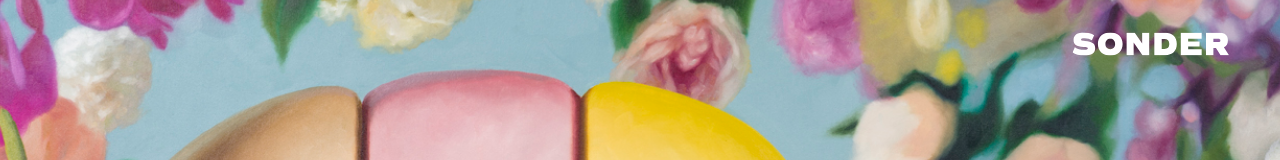
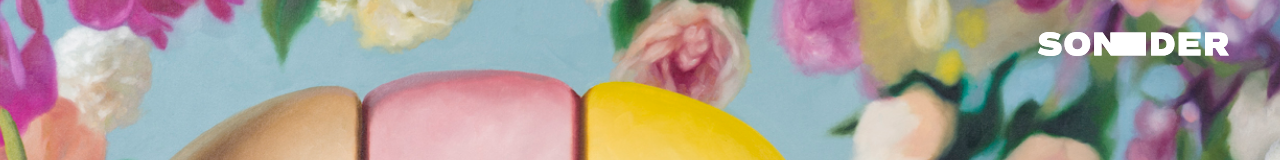
Before and after one commit to reddoorla/gallerysonder, a SvelteKit app: page /home-test in a window 1280 px wide. Shown: the top 160 px of the page. Built offline with nearby package versions, Linux system fonts and the light colour scheme; some icons are missing; a web font is replaced by a local one.

Commit message:
rotating logo

```diff
--- /dev/null
+++ b/src/lib/components/RotatingLogo.svelte
@@ -0,0 +1,47 @@
+<script lang="ts">
+    import logo from "$lib/assets/icons/sonderBaseLogo.svg"
+    import logoExtendedO from "$lib/assets/icons/sonderLogosExtended/SONDER_O.svg"
+    import logoExtendedN from "$lib/assets/icons/sonderLogosExtended/SONDER_N.svg"
+    import logoExtendedD from "$lib/assets/icons/sonderLogosExtended/SONDER_D.svg"
+    import logoExtendedE from "$lib/assets/icons/sonderLogosExtended/SONDER_E.svg"
+    import logoExtendedR from "$lib/assets/icons/sonderLogosExtended/SONDER_R.svg"
+
+    import { fade } from 'svelte/transition';
+
+	import { onMount } from "svelte";
+
+    const logoArray = [logoExtendedO, logoExtendedN, logoExtendedD, logoExtendedE, logoExtendedR]
+
+    let activeLogoIndex = 0;
+
+
+    onMount(()=>{
+            let logoInterval = setInterval(()=>{
+                    if(activeLogoIndex<logoArray.length-1){
+                        activeLogoIndex++;
+                    }else{
+                        activeLogoIndex = 0;
+                    }
+                },4000)
+
+
+        }
+
+    )
+</script>
+<div class="relative {$$props.class || ''}">
+{#key activeLogoIndex}
+<img
+    src={logoArray[activeLogoIndex]}
+    alt="sonder logo"
+    class={$$props.class || ''}
+    in:fade={{duration:400, delay:400}}
+    out:fade={{duration:400}}
+/>
+{/key}
+    <img
+        src={logoArray[activeLogoIndex]}
+        alt="sonder logo"
+        class="absolute top-0 left-0  {$$props.class || ''}"
+    />
+</div>
--- a/src/routes/home-test/+page.svelte
+++ b/src/routes/home-test/+page.svelte
@@ -2,6 +2,8 @@
     import { FontAwesomeIcon} from '@fortawesome/svelte-fontawesome'
     import { faBars, faPlayCircle, faQuoteLeft, faVolumeHigh } from '@fortawesome/free-solid-svg-icons';
 	import { faFacebookF, faInstagram, faLinkedinIn, faXTwitter } from '@fortawesome/free-brands-svg-icons';
+
+    import { onMount } from 'svelte';
 
     import backgroundImage from "$lib/assets/images/sonderIntroArt/sonderIntroPiece9.jpg";
     import logo from "$lib/assets/icons/sonderBaseLogo.svg"
@@ -28,6 +30,8 @@
 	import GridImage from '$lib/components/GridImage.svelte';
     import ContentWidth from "$lib/components/ContentWidth.svelte";
     import LinkArrowButton from '$lib/components/LinkArrowButton.svelte';
+	import RotatingLogo from '$lib/components/RotatingLogo.svelte';
+
 
 
 
@@ -41,14 +45,43 @@
     let isSectionOnView = false;
     let isSectionForthcoming = false;
     let isSectionExplore =  false;
+    let isNavShown = false;
+    let isLogoBlack = false;
 
     let sectionOnViewHat:HTMLElement;
     let sectionOnViewBottom:HTMLElement;
     let sectionForthcomingHat:HTMLElement;
     let sectionForthcomingBottom:HTMLElement;
-    let sectionExploreHat:HTMLElement;
-    let sectionExploreBottom:HTMLElement;
+    let sectionExplore:HTMLElement;
 
+
+
+const checkPosition = () => {
+  const onViewHatTop = sectionOnViewHat?.getBoundingClientRect().top;
+  const onViewBottomBottom = sectionOnViewBottom?.getBoundingClientRect().bottom;
+  const forthcomingHatTop = sectionForthcomingHat?.getBoundingClientRect().top;
+  const forthcomingBottomBottom = sectionForthcomingBottom?.getBoundingClientRect().bottom;
+  const exploreHatTop = sectionExplore?.getBoundingClientRect().top;
+  const exploreBottomBottom = sectionExplore.getBoundingClientRect().bottom;
+
+  const viewportHeight = window.innerHeight;
+
+  isSectionTop = onViewHatTop > 0;
+  isSectionOnView = onViewHatTop < viewportHeight && onViewBottomBottom > 0;
+  isSectionForthcoming = forthcomingHatTop < viewportHeight && forthcomingBottomBottom > viewportHeight;
+  isSectionExplore = forthcomingBottomBottom < viewportHeight ;
+  isNavShown = (onViewHatTop < 0 && onViewBottomBottom > viewportHeight) || (forthcomingHatTop < 0 && exploreBottomBottom > viewportHeight - 120)
+  isLogoBlack = isNavShown;
+
+  console.log(forthcomingBottomBottom);
+
+
+}
+
+onMount(() => {
+    window.addEventListener('scroll', checkPosition);
+    checkPosition();
+  });
 
 
   </script>
@@ -129,7 +162,7 @@ text-transform: uppercase;
   </div>
 
   <div class="fixed w-screen h-screen-50 bottom-0">
-    <ContentWidth class="h-full flex flex-col justify-center items-start">
+    <ContentWidth class="h-full flex flex-col justify-center items-start transition-opacity {isSectionTop ? "" : "opacity-0"}">
         <h1>Devin</h1>
         <h1 class="mb-16">Dejardin</h1>
 
@@ -139,32 +172,32 @@ text-transform: uppercase;
 
   <div class="w-screen fixed h-24 top-0 py-8 z-30">
         <ContentWidth class="flex flex-row justify-between items-center">
-            <button class="scale-105 text-white hover:text-accent-pink active:text-black transition-colors">
+            <button class="scale-105 text-white hover:text-accent-pink filter-to-accent-pink-on-hover active:invert transition-all {isLogoBlack ? "brightness-0" : ""}">
                 <FontAwesomeIcon icon={faBars} size="2x"/>
             </button>
-            <a href="/" class="filter-to-accent-pink-on-hover">
-                <img src={logo} alt="sonder logo"  class="h-6"/>
+            <a href="/" class="filter-to-accent-pink-on-hover transition-all bump brightness-0 {isLogoBlack ? "" : "invert"}">
+                <RotatingLogo class="h-6" />
             </a>
         </ContentWidth>
   </div>
   <div class="fixed w-screen h-screen z-30 pointer-events-none">
     <ContentWidth class='h-full relative'>
 
-    <div class="absolute top-1/2 left-2 -translate-x-1/2 rotate-90 flex flex-row transition-opacity ease-fast-slow gap-4 pointer-events-auto {isSectionExplore||isSectionForthcoming||isSectionOnView?'':'hidden opacity-0'}">
-        <a class="floating-links no-underline" href="#onview">ON VIEW</a>
-        <a class="floating-links no-underline" href="#forthcoming">FORTHCOMING</a>
-        <a class="floating-links active no-underline" href="#explore">EXPLORE</a>
+    <div class="absolute top-1/2 -left-8 -translate-x-1/2 rotate-90 flex flex-row transition-opacity duration-700 ease-fast-slow gap-4 pointer-events-auto {isNavShown?'':'pointer-events-none opacity-0'}">
+        <a class="floating-links no-underline" class:active={isSectionOnView} href="#onview" on:click|preventDefault={()=>sectionOnViewHat.scrollIntoView({behavior:'smooth'})}>ON VIEW</a>
+        <a class="floating-links no-underline" class:active={isSectionForthcoming} href="#forthcoming" on:click|preventDefault={()=>sectionForthcomingHat.scrollIntoView({behavior:'smooth'})}>FORTHCOMING</a>
+        <a class="floating-links no-underline" class:active={isSectionExplore} href="#explore" on:click|preventDefault={()=>sectionExplore.scrollIntoView({behavior:'smooth'})}>EXPLORE</a>
     </div>
     </ContentWidth>
     </div>
 
 
 
-  <div class="content-container flex flex-col">
+  <div class="content-container flex flex-col" on:scroll={checkPosition}>
 
     <div class="h-screen" />
 
-    <img bind:this={sectionOnViewHat} src={onViewTopShape} aria-hidden alt='non-semantic shape' class="w-full" style="margin-bottom:-40vw"/>
+    <img bind:this={sectionOnViewHat} src={onViewTopShape} aria-hidden alt='non-semantic shape' class="w-full" style="margin-bottom:-40vw" id="onView"/>
     <div id="on-view-start" class="w-full" >
         <ContentWidth class='h-full flex flex-col items-left pl-12'>
             <h5>Devon Desjardin</h5>
@@ -223,8 +256,8 @@ text-transform: uppercase;
             <img src={devonSignature} alt="devon signature" class="h-8 mt-16"/>
         </ContentWidth>
     </div>
-    <img bind:this={sectionForthcomingHat} src={forthcomingTopShape} aria-hidden alt='non-semantic shape' class="w-full z-0 bg-black bg-opacity-45" />
-    <div class="w-full bg-subtle-primary py-8">
+    <img bind:this={sectionForthcomingHat} src={forthcomingTopShape} aria-hidden alt='non-semantic shape' class="w-full z-0 bg-black bg-opacity-45" id="forthcoming" />
+    <div bind:this={sectionForthcomingBottom} class="w-full bg-subtle-primary py-8">
         <ContentWidth class="pl-20">
             <h5 class="mb-8">Forthcoming</h5>
             <div class="w-full flex flex-row flex-wrap">
@@ -248,7 +281,7 @@ text-transform: uppercase;
         </ContentWidth>
     </div>
 
-    <div bind:this={sectionExploreHat} class="w-full bg-subtle-tan">
+    <div bind:this={sectionExplore} class="w-full bg-subtle-tan" id="#explore">
         <ContentWidth class="pl-20">
             <div class="flex flex-col gap-16 my-16">
                 <h2>CORRIVEAU</h2>
@@ -261,7 +294,7 @@ text-transform: uppercase;
         </ContentWidth>
     </div>
 
-    <img bind:this={sectionExploreBottom} src={exploreBottomShape} aria-hidden alt='non-semantic shape' class="w-full -z-10 bg-black bg-opacity-45 -mt-[40vw]" />
+    <img  src={exploreBottomShape} aria-hidden alt='non-semantic shape' class="w-full -z-10 bg-black bg-opacity-45 -mt-[40vw]" />
 
     <div class="w-full bg-black bg-opacity-45 h-30vw">
         <ContentWidth class="h-full flex flex-col justify-between">
```
